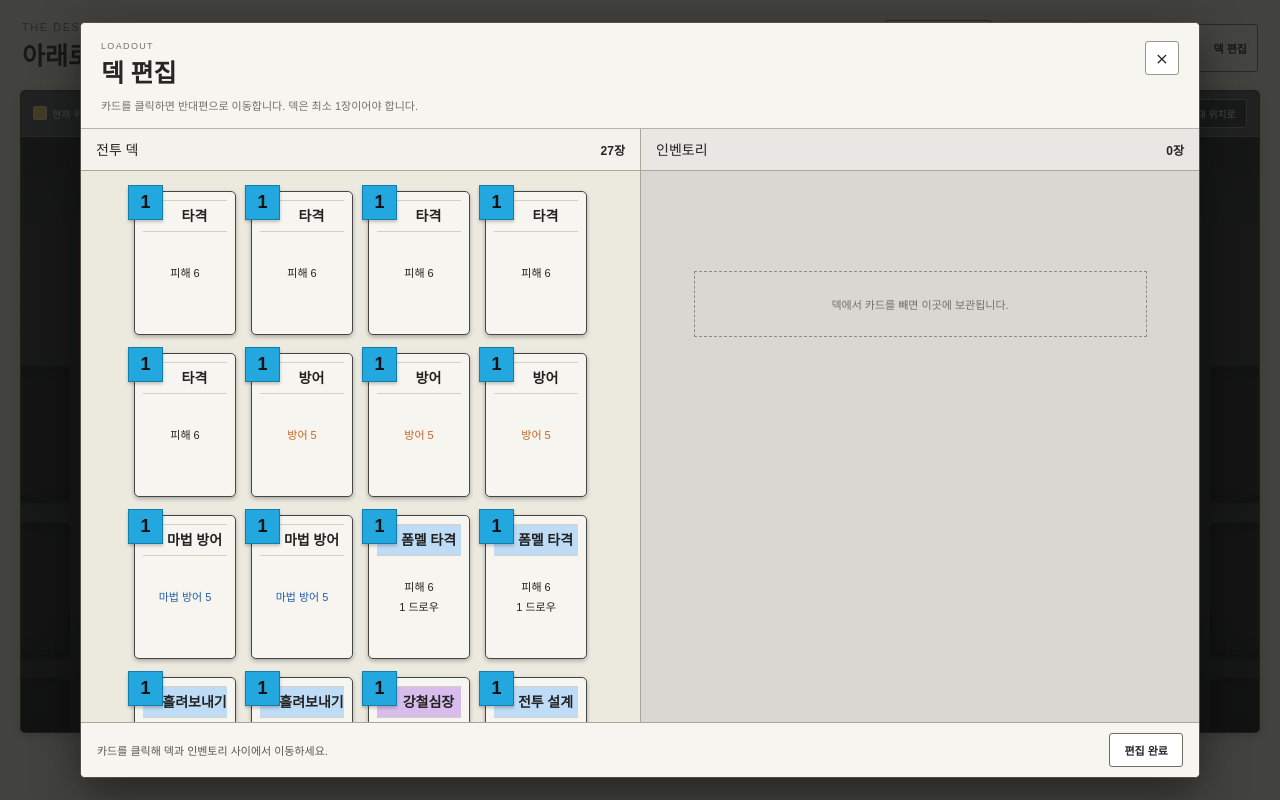
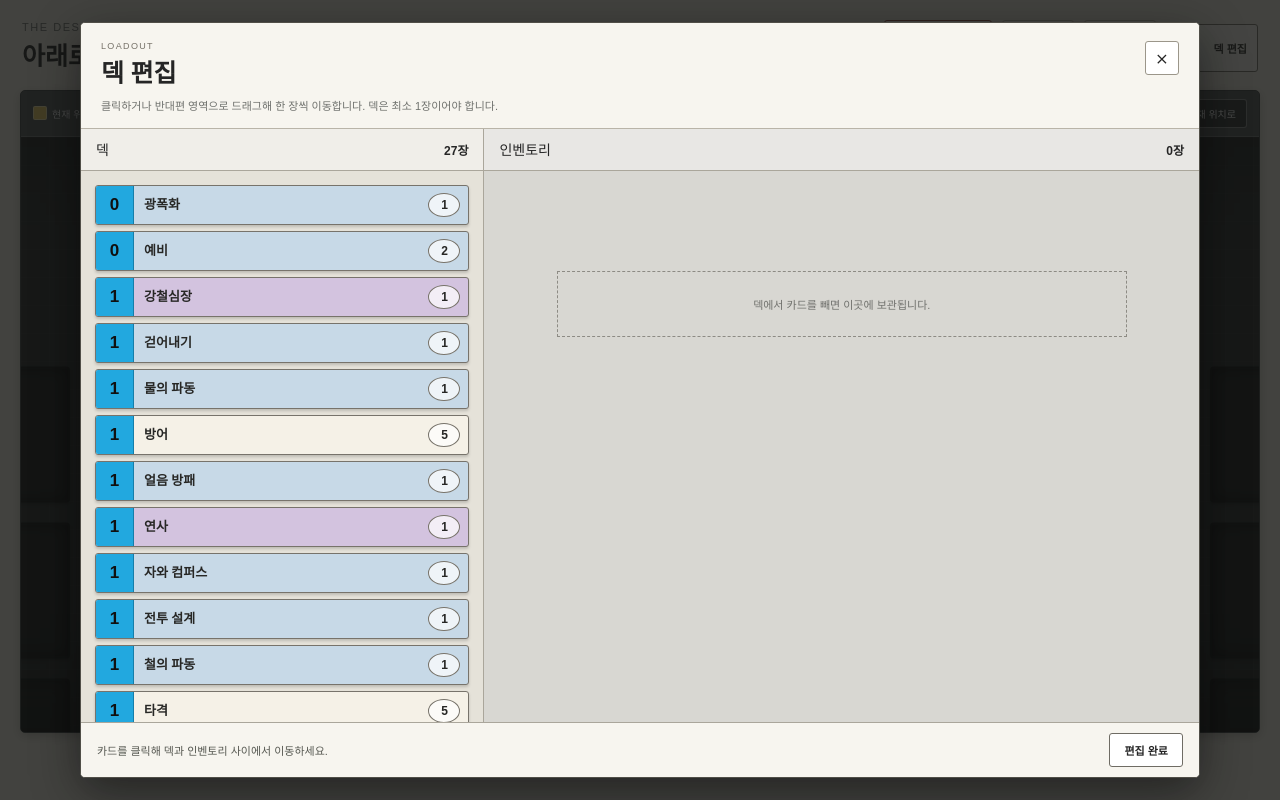
Before and after one commit to dhwangdo/solitaire-deckbattle-prototype, a Next.js app: page / in a window 1280 px wide. Both pictures are taken after a click on the button "덱 편집". Built offline with nearby package versions, Linux system fonts and the light colour scheme.

Commit message:
Improve deck editor interactions

```diff
--- a/app/globals.css
+++ b/app/globals.css
@@ -277,13 +277,21 @@ h1 { margin: 0; font-size: 25px; font-weight: 600; }
 
 .deck-editor-columns {
   display: grid;
-  grid-template-columns: 1fr 1fr;
+  grid-template-columns: minmax(280px, .72fr) minmax(0, 1.28fr);
   min-height: 0;
 }
 
-.deck-editor-column { display: grid; grid-template-rows: auto 1fr; min-width: 0; min-height: 0; }
+.deck-editor-column {
+  display: grid;
+  grid-template-rows: auto 1fr;
+  min-width: 0;
+  min-height: 0;
+  transition: background .12s ease, box-shadow .12s ease;
+}
 .deck-editor-column + .deck-editor-column { border-left: 1px solid #aaa69b; }
+.deck-editor-column.deck-list-column { background: #e5e2d9; }
 .deck-editor-column.inventory-column { background: #d8d7d2; }
+.deck-editor-column.is-drop-target { box-shadow: inset 0 0 0 4px #4f7188; background: #d9e2e7; }
 
 .deck-editor-column-title {
   display: flex;
@@ -296,6 +304,69 @@ h1 { margin: 0; font-size: 25px; font-weight: 600; }
 
 .deck-editor-column-title h3 { margin: 0; font-size: 14px; }
 .deck-editor-column-title strong { font: 700 12px Arial, sans-serif; }
+
+.deck-editor-deck-list {
+  display: flex;
+  flex-direction: column;
+  gap: 6px;
+  min-height: 0;
+  padding: 14px;
+  overflow: auto;
+}
+
+.deck-list-entry {
+  display: grid;
+  grid-template-columns: 38px minmax(0, 1fr) 32px;
+  align-items: center;
+  width: 100%;
+  min-height: 40px;
+  padding: 0 8px 0 0;
+  overflow: hidden;
+  border: 1px solid #77736b;
+  border-radius: 3px;
+  color: #272725;
+  background: #f5f1e7;
+  box-shadow: 0 2px 3px rgba(0,0,0,.17);
+  cursor: grab;
+  text-align: left;
+}
+
+.deck-list-entry:hover { border-color: #343331; filter: brightness(1.035); transform: translateX(2px); }
+.deck-list-entry:active { cursor: grabbing; }
+.deck-list-entry:focus-visible { outline: 3px solid #315f88; outline-offset: 2px; }
+.deck-list-entry.rarity-special { background: #c7d9e7; }
+.deck-list-entry.rarity-rare { background: #d3c3df; }
+.deck-list-entry.is-dragging { opacity: .35; }
+
+.deck-list-cost {
+  display: grid;
+  place-items: center;
+  align-self: stretch;
+  color: #101010;
+  background: #22a8df;
+  border-right: 1px solid #147eaa;
+  font: 800 17px Arial, sans-serif;
+}
+
+.deck-list-entry strong {
+  overflow: hidden;
+  padding: 0 10px;
+  font-size: 13px;
+  font-weight: 600;
+  text-overflow: ellipsis;
+  white-space: nowrap;
+}
+
+.deck-list-count {
+  display: grid;
+  place-items: center;
+  min-width: 24px;
+  height: 24px;
+  border: 1px solid #77736a;
+  border-radius: 50%;
+  background: rgba(255,255,255,.72);
+  font: 800 12px Arial, sans-serif;
+}
 
 .deck-editor-card-list {
   display: grid;
@@ -315,6 +386,7 @@ h1 { margin: 0; font-size: 25px; font-weight: 600; }
 
 .deck-editor-card:hover { z-index: 2; transform: translateY(-6px); box-shadow: 0 8px 16px rgba(0,0,0,.3); }
 .deck-editor-card:focus-visible { outline: 3px solid #2e5f85; outline-offset: 3px; }
+.deck-editor-card.is-dragging { opacity: .32; }
 
 .deck-editor-empty {
   grid-column: 1 / -1;
--- a/app/page.tsx
+++ b/app/page.tsx
@@ -6,6 +6,7 @@ import {
   useRef,
   useState,
   type CSSProperties,
+  type DragEvent as ReactDragEvent,
   type PointerEvent as ReactPointerEvent,
 } from "react";
 
@@ -33,6 +34,7 @@ type Phase = "drawing" | "playing" | "discarding" | "enemy-turn";
 type Screen = "map" | "battle";
 type MapPosition = { x: number; y: number };
 type RoomType = "empty" | "combat";
+type DeckEditorSide = "deck" | "inventory";
 
 type Card = {
   id: number;
@@ -339,6 +341,8 @@ export default function Home() {
   const [deckCards, setDeckCards] = useState<Card[]>(createDeck);
   const [inventoryCards, setInventoryCards] = useState<Card[]>([]);
   const [deckEditorOpen, setDeckEditorOpen] = useState(false);
+  const [deckEditorDrag, setDeckEditorDrag] = useState<{ cardId: number; source: DeckEditorSide } | null>(null);
+  const [deckEditorDropTarget, setDeckEditorDropTarget] = useState<DeckEditorSide | null>(null);
   const [deckEditorMessage, setDeckEditorMessage] = useState("카드를 클릭해 덱과 인벤토리 사이에서 이동하세요.");
   const [game, setGame] = useState<GameState>(waitingState);
   const [phase, setPhase] = useState<Phase>("drawing");
@@ -494,6 +498,40 @@ export default function Home() {
     setInventoryCards((current) => current.filter((item) => item.id !== cardId));
     setDeckCards((current) => [...current, card]);
     setDeckEditorMessage(`${card.name}을(를) 덱에 넣었습니다.`);
+  };
+
+  const beginDeckEditorDrag = (
+    event: ReactDragEvent<HTMLElement>,
+    cardId: number,
+    source: DeckEditorSide,
+  ) => {
+    event.dataTransfer.effectAllowed = "move";
+    event.dataTransfer.setData("text/plain", `${source}:${cardId}`);
+    setDeckEditorDrag({ cardId, source });
+    setDeckEditorDropTarget(null);
+  };
+
+  const dropDeckEditorCard = (event: ReactDragEvent<HTMLElement>, target: DeckEditorSide) => {
+    event.preventDefault();
+    const [payloadSource, payloadId] = event.dataTransfer.getData("text/plain").split(":");
+    const source = deckEditorDrag?.source ?? (payloadSource as DeckEditorSide);
+    const cardId = deckEditorDrag?.cardId ?? Number(payloadId);
+    if (source !== target && Number.isInteger(cardId)) {
+      if (source === "deck") moveDeckCardToInventory(cardId);
+      else moveInventoryCardToDeck(cardId);
+    }
+    setDeckEditorDrag(null);
+    setDeckEditorDropTarget(null);
+  };
+
+  const finishDeckEditorDrag = () => {
+    setDeckEditorDrag(null);
+    setDeckEditorDropTarget(null);
+  };
+
+  const closeDeckEditor = () => {
+    finishDeckEditorDrag();
+    setDeckEditorOpen(false);
   };
 
   const beginMapDrag = (event: ReactPointerEvent<HTMLDivElement>) => {
@@ -1111,6 +1149,13 @@ export default function Home() {
     const exploredCount = visitedRooms.size;
     const currentRoomKey = mapRoomKey(mapPosition);
     const canEditDeck = getRoomType(mapPosition, mapSeed) === "empty" || clearedCombats.has(currentRoomKey);
+    const deckGroups = Array.from(deckCards.reduce((groups, card) => {
+      const current = groups.get(card.effect);
+      if (current) current.cardIds.push(card.id);
+      else groups.set(card.effect, { card, cardIds: [card.id] });
+      return groups;
+    }, new Map<CardEffect, { card: Card; cardIds: number[] }>()).values()).sort((left, right) =>
+      left.card.cost - right.card.cost || left.card.name.localeCompare(right.card.name, "ko"));
     const mapWidth = MAP_PADDING * 2 + MAP_COLUMNS * MAP_ROOM_WIDTH + (MAP_COLUMNS - 1) * MAP_CELL_GAP;
     const mapHeight = MAP_PADDING * 2 + MAP_ROWS * MAP_ROOM_HEIGHT + (MAP_ROWS - 1) * MAP_CELL_GAP;
 
@@ -1134,6 +1179,7 @@ export default function Home() {
                 type="button"
                 className="deck-editor-trigger"
                 onClick={() => {
+                  finishDeckEditorDrag();
                   setDeckEditorMessage("카드를 클릭해 덱과 인벤토리 사이에서 이동하세요.");
                   setDeckEditorOpen(true);
                 }}
@@ -1238,38 +1284,59 @@ export default function Home() {
         </section>
 
         {deckEditorOpen && (
-          <div className="deck-editor-overlay" role="dialog" aria-modal="true" aria-labelledby="deck-editor-title" onClick={() => setDeckEditorOpen(false)}>
+          <div className="deck-editor-overlay" role="dialog" aria-modal="true" aria-labelledby="deck-editor-title" onClick={closeDeckEditor}>
             <section className="deck-editor-panel" onClick={(event) => event.stopPropagation()}>
               <header className="deck-editor-header">
                 <div>
                   <p>LOADOUT</p>
                   <h2 id="deck-editor-title">덱 편집</h2>
-                  <span>카드를 클릭하면 반대편으로 이동합니다. 덱은 최소 1장이어야 합니다.</span>
+                  <span>클릭하거나 반대편 영역으로 드래그해 한 장씩 이동합니다. 덱은 최소 1장이어야 합니다.</span>
                 </div>
-                <button type="button" onClick={() => setDeckEditorOpen(false)} aria-label="덱 편집 닫기">×</button>
+                <button type="button" onClick={closeDeckEditor} aria-label="덱 편집 닫기">×</button>
               </header>
 
               <div className="deck-editor-columns">
-                <section className="deck-editor-column">
+                <section
+                  className={`deck-editor-column deck-list-column ${deckEditorDropTarget === "deck" ? "is-drop-target" : ""}`}
+                  onDragOver={(event) => {
+                    event.preventDefault();
+                    event.dataTransfer.dropEffect = "move";
+                    setDeckEditorDropTarget("deck");
+                  }}
+                  onDrop={(event) => dropDeckEditorCard(event, "deck")}
+                >
                   <div className="deck-editor-column-title">
-                    <h3>전투 덱</h3><strong>{deckCards.length}장</strong>
+                    <h3>덱</h3><strong>{deckCards.length}장</strong>
                   </div>
-                  <div className="deck-editor-card-list">
-                    {deckCards.map((card) => (
+                  <div className="deck-editor-deck-list">
+                    {deckGroups.map(({ card, cardIds }) => (
                       <button
                         type="button"
-                        className={`deck-editor-card card-face ${card.kind} ${card.damageType}`}
-                        key={card.id}
-                        onClick={() => moveDeckCardToInventory(card.id)}
-                        aria-label={`${card.name}을 인벤토리로 이동`}
+                        className={`deck-list-entry rarity-${card.rarity} ${deckEditorDrag?.cardId === cardIds.at(-1) ? "is-dragging" : ""}`}
+                        key={card.effect}
+                        draggable
+                        onDragStart={(event) => beginDeckEditorDrag(event, cardIds.at(-1)!, "deck")}
+                        onDragEnd={finishDeckEditorDrag}
+                        onClick={() => moveDeckCardToInventory(cardIds.at(-1)!)}
+                        aria-label={`${card.name} ${cardIds.length}장, 한 장을 인벤토리로 이동`}
                       >
-                        <CardFace card={card} />
+                        <span className="deck-list-cost">{card.cost}</span>
+                        <strong>{card.name}</strong>
+                        <span className="deck-list-count">{cardIds.length}</span>
                       </button>
                     ))}
                   </div>
                 </section>
 
-                <section className="deck-editor-column inventory-column">
+                <section
+                  className={`deck-editor-column inventory-column ${deckEditorDropTarget === "inventory" ? "is-drop-target" : ""}`}
+                  onDragOver={(event) => {
+                    event.preventDefault();
+                    event.dataTransfer.dropEffect = "move";
+                    setDeckEditorDropTarget("inventory");
+                  }}
+                  onDrop={(event) => dropDeckEditorCard(event, "inventory")}
+                >
                   <div className="deck-editor-column-title">
                     <h3>인벤토리</h3><strong>{inventoryCards.length}장</strong>
                   </div>
@@ -1277,8 +1344,11 @@ export default function Home() {
                     {inventoryCards.map((card) => (
                       <button
                         type="button"
-                        className={`deck-editor-card card-face ${card.kind} ${card.damageType}`}
+                        className={`deck-editor-card card-face ${card.kind} ${card.damageType} ${deckEditorDrag?.cardId === card.id ? "is-dragging" : ""}`}
                         key={card.id}
+                        draggable
+                        onDragStart={(event) => beginDeckEditorDrag(event, card.id, "inventory")}
+                        onDragEnd={finishDeckEditorDrag}
                         onClick={() => moveInventoryCardToDeck(card.id)}
                         aria-label={`${card.name}을 전투 덱으로 이동`}
                       >
@@ -1294,7 +1364,7 @@ export default function Home() {
 
               <footer className="deck-editor-footer">
                 <span role="status" aria-live="polite">{deckEditorMessage}</span>
-                <button type="button" onClick={() => setDeckEditorOpen(false)}>편집 완료</button>
+                <button type="button" onClick={closeDeckEditor}>편집 완료</button>
               </footer>
             </section>
           </div>
```
